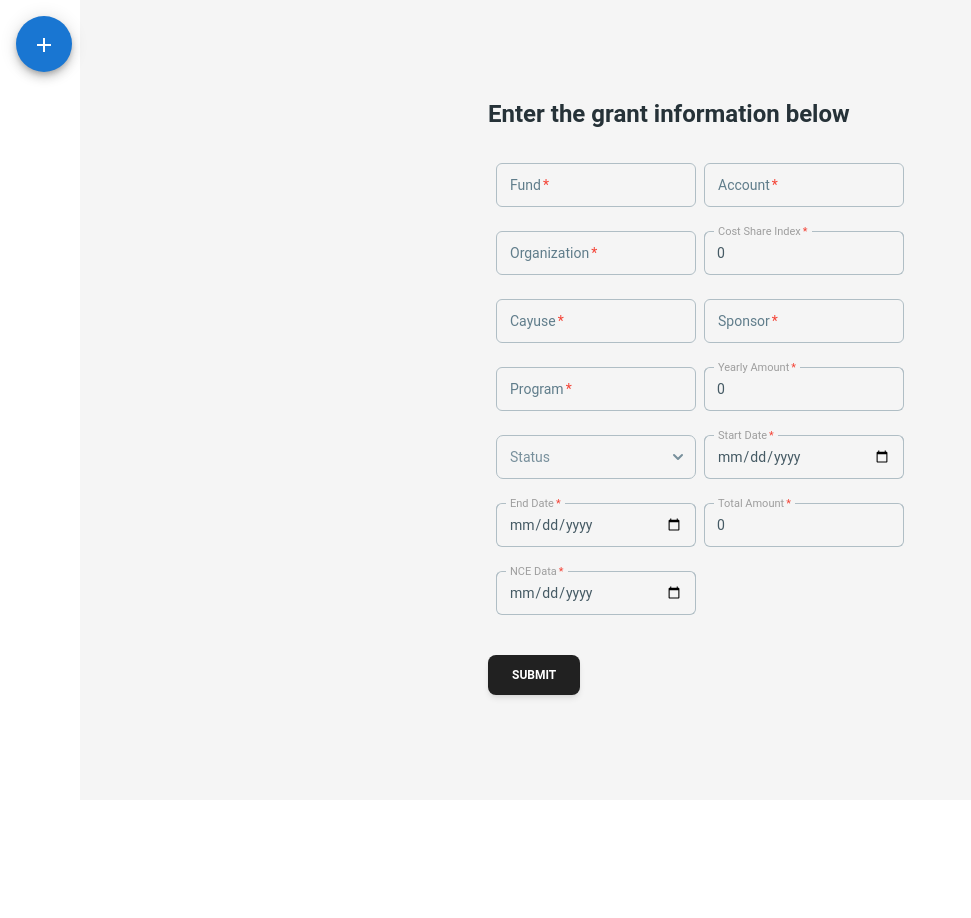
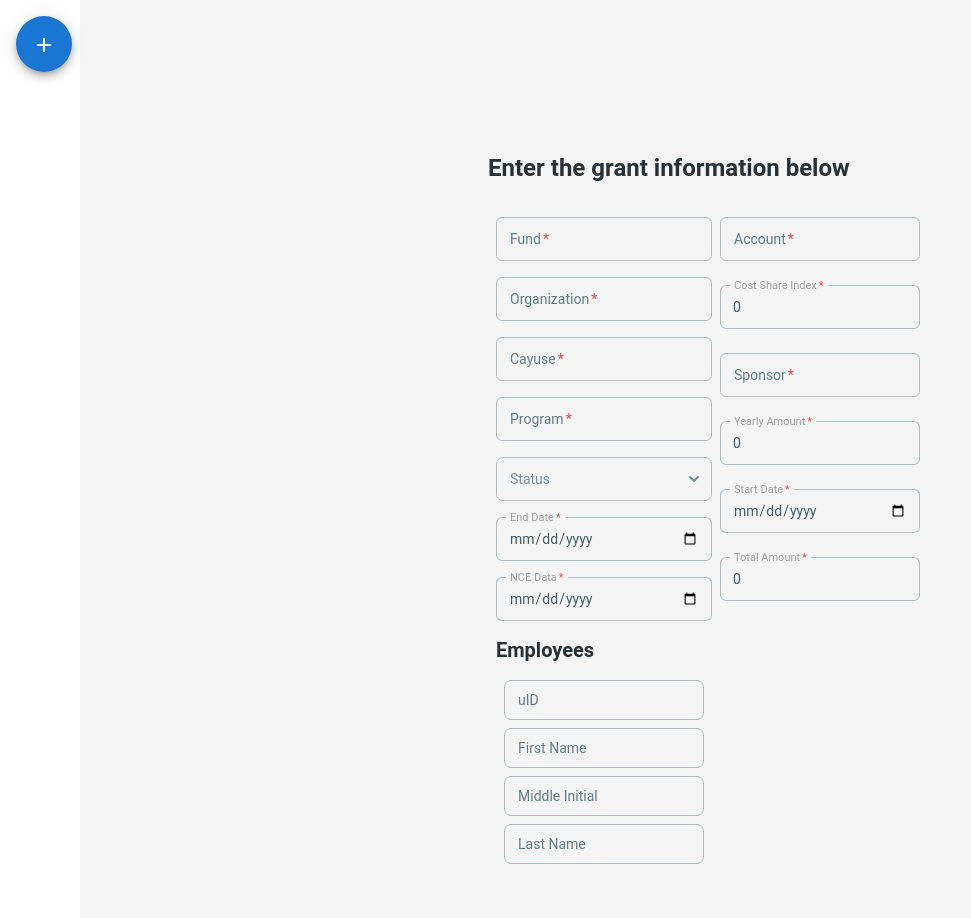
Before and after one commit to DaronAdams/grant-monitor, a React (Create React App) app in the folder frontend/: page /grant/create in a window 1280 px wide. Shown: the top 918 px of the page, without its empty margins (0-971 px from the left). Before the commit the page ends 800 px from the top, so only its background shows below. Built offline with nearby package versions, Linux system fonts and the light colour scheme.

Commit message:
Worked on the form for employees

```diff
--- a/frontend/src/components/forms/CreateGrantForm.tsx
+++ b/frontend/src/components/forms/CreateGrantForm.tsx
@@ -15,6 +15,9 @@ import { handleErrors } from '../../utils/parseJson';
 
 const CreateGrantForm = () => {
   const navigate = useNavigate();
+  const [employeesData, setEmplyeesData] = useState([
+    { uID: '' , firstName: '', middleInitial: '', lastName: ''},
+  ]);
   const [grantData, setGrantData] = useState({
     fund: '',
     organization: '',
@@ -32,6 +35,26 @@ const CreateGrantForm = () => {
     notes: '',
   });
 
+  // ---------------------- Employee Functions ----------------------
+
+  const addEmployee = () => {
+    setEmplyeesData([...employeesData, { uID: '', firstName: '', middleInitial: '', lastName: ''}])
+  }
+
+  const handleEmployeeChange = (index: number, event: any) => {
+    const updatedEmployee = employeesData.map((employee, i) => {
+      if (i == index) {
+        return { ...employee, [event.target.name]: event.target.value };
+      }
+      return employee;
+    });
+
+    setEmplyeesData(updatedEmployee);
+    console.log('Employee Data: ', updatedEmployee);
+  }
+
+
+  // ------------------ Grant Functions ----------------------------
   const handleInputChange = (e: any) => {
     const { name, value } = e.target;
     setGrantData({
@@ -96,7 +119,7 @@ const CreateGrantForm = () => {
   };
 
   return (
-    <div className="bg-gray-100 flex h-screen w-screen items-center justify-center">
+    <div className="bg-gray-100 flex w-screen items-center justify-center" style={{ height: '150vh' }}>
       <Card color="transparent" shadow={false}>
         <Typography variant="h4" color="blue-gray">
           Enter the grant information below
@@ -105,8 +128,8 @@ const CreateGrantForm = () => {
           className="mt-8 mb-2 w-100 max-w-screen-lg sm:w-96"
           onSubmit={handleSubmit}
         >
-          <div className='flex flex-col md:flex-row'>
-            <div className="mb-4 flex flex-col gap-6 w-full px-2">
+          <div className='flex flex-col md:flex-row border-3'>
+            <div className="mb-4 flex flex-col gap-4 w-full px-2">
               <Input
                 size="lg"
                 label="Fund"
@@ -180,6 +203,58 @@ const CreateGrantForm = () => {
                 onChange={handleInputChange}
                 required
               />
+              <div>
+                <Typography variant="h5" color="blue-gray">
+          Employees
+                </Typography>
+              </div>
+              <div>
+                {employeesData.map((employee, index) => (
+                  <div className='mb-4 flex flex-col gap-2 w-full px-2' key={index}>
+                    <Input
+                      type="text"
+                      label="uID"
+                      crossOrigin={''}
+                      name="uID"
+                      value={employee.uID}
+                      onChange={(e) => handleEmployeeChange(index, e)}
+                    />
+                    <Input
+                      type="text"
+                      label="First Name"
+                      crossOrigin={''}
+                      name="firstName"
+                      value={employee.firstName}
+                      onChange={(e) => handleEmployeeChange(index, e)}
+                    />
+                    <Input
+                      type="text"
+                      label="Middle Initial"
+                      crossOrigin={''}
+                      name="middleInitial"
+                      value={employee.middleInitial}
+                      onChange={(e) => handleEmployeeChange(index, e)}
+                    />
+                    <Input
+                      type="text"
+                      label="Last Name"
+                      crossOrigin={''}
+                      name="lastName"
+                      value={employee.lastName}
+                      onChange={(e) => handleEmployeeChange(index, e)}
+                    />
+                  </div>
+                ))}
+              </div>
+              <div>
+                <Button
+                  className="mt-6"
+                  type="button"
+                  onClick={addEmployee}
+                >
+                      Add Employee
+                </Button>
+              </div>
             </div>
             <div className="mb-4 flex flex-col gap-6 w-1/2">
               <Input
```
Also changed, not shown: 1 other file (tests, documents, lock files or other folders).
